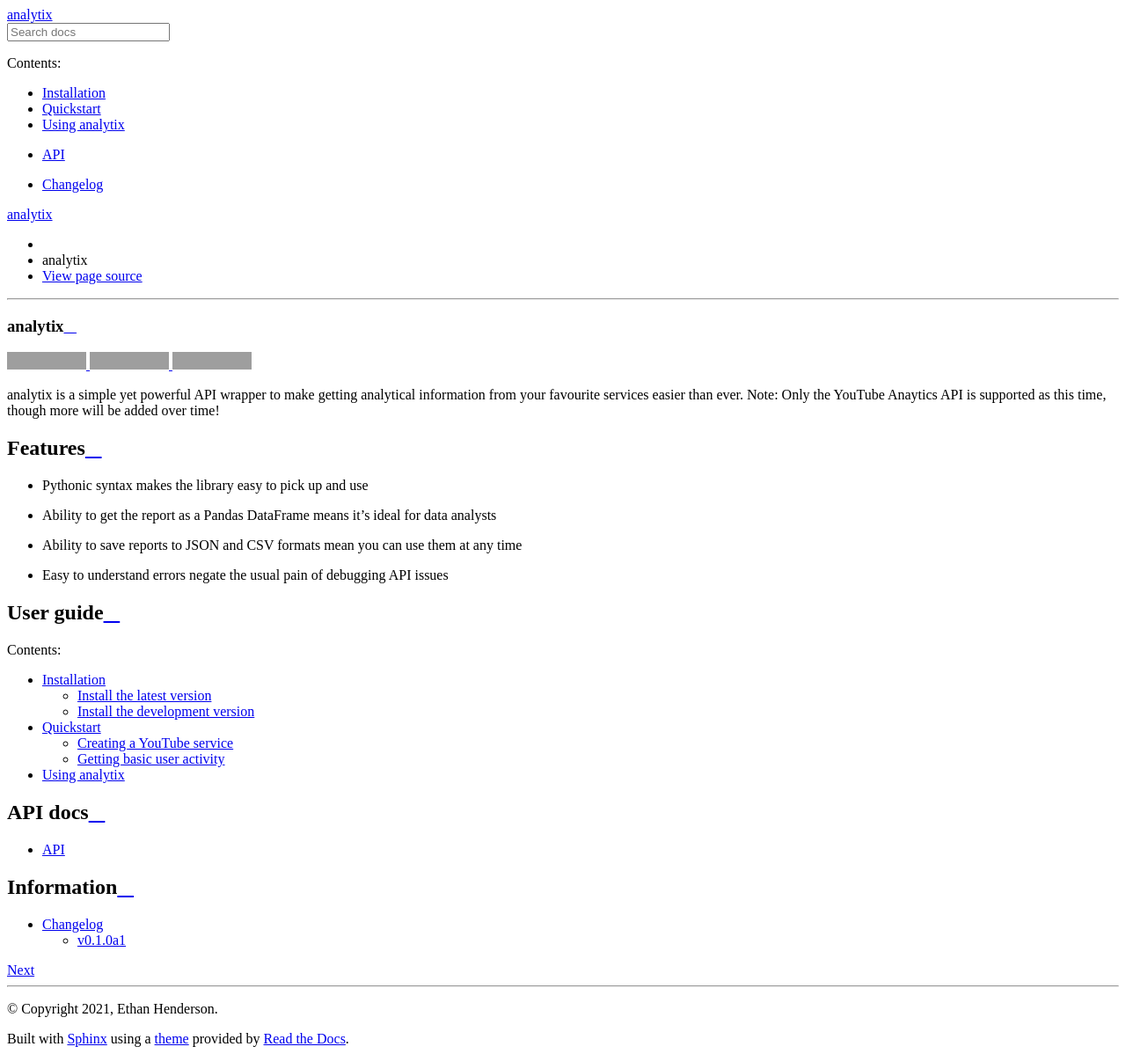
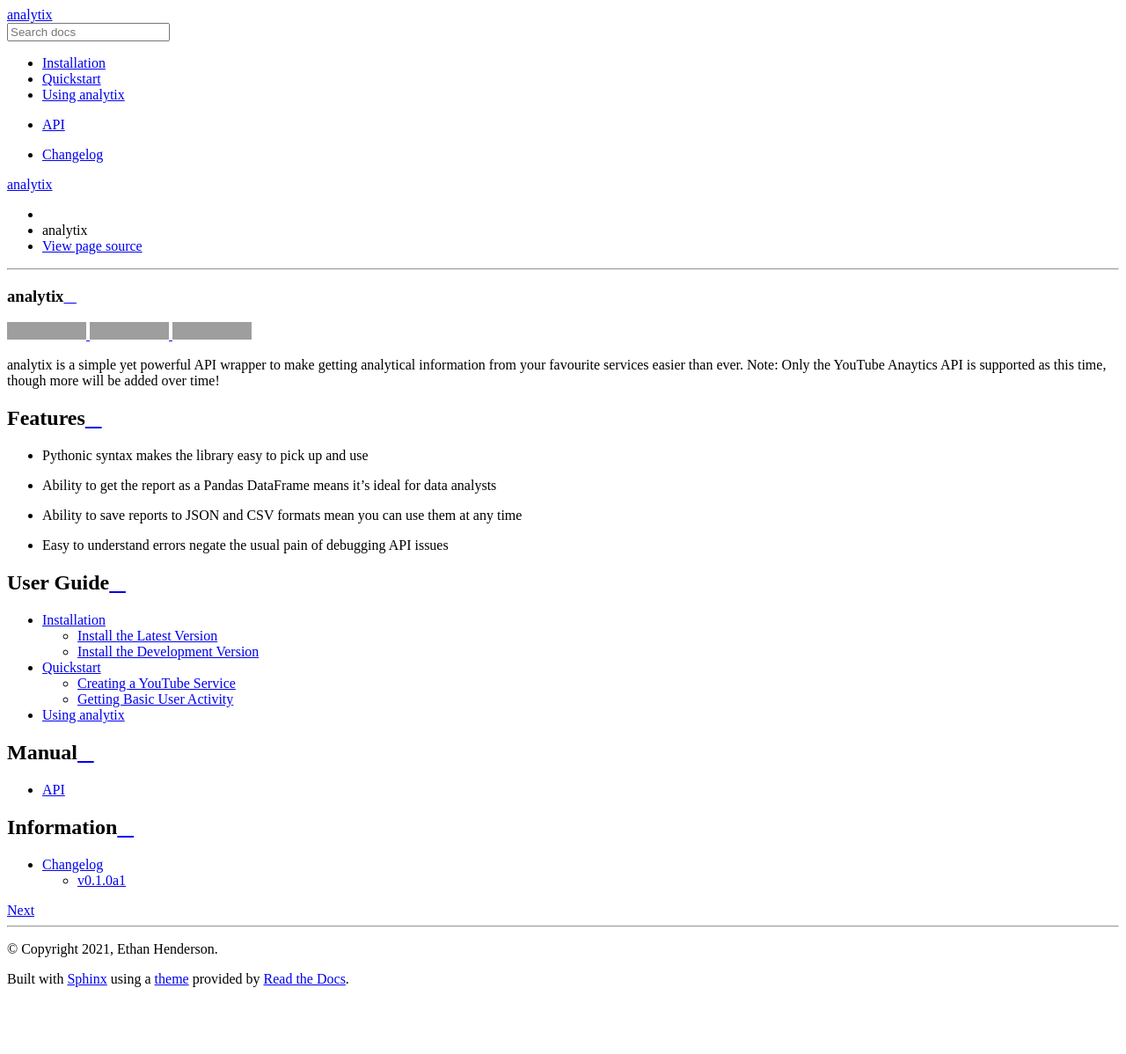
Before and after one commit to parafoxia/analytix, a Sphinx documentation site: the page built from docs/index.rst, in a window 1280 px wide. Shown: the whole page at 88% size. Built offline with Sphinx 7.4.7 and the Read the Docs theme 2.0.0, drawn with Linux system fonts in a browser that asks for light colours; after the commit the page ends 1130 px from its top, so only the background shows below that; grey boxes are pictures that could not be loaded.

Commit message:
Minor improvements
Make `API Reference` more consistently named across the docs
Make sub-headers title case

```diff
--- a/docs/index.rst
+++ b/docs/index.rst
@@ -28,19 +28,18 @@
 - Ability to save reports to JSON and CSV formats mean you can use them at any time
 - Easy to understand errors negate the usual pain of debugging API issues
 
-User guide
+User Guide
 ----------
 
 .. toctree::
    :maxdepth: 2
-   :caption: Contents:
 
    usage/install
    usage/quickstart
    usage/examples
 
-API docs
---------
+Manual
+------
 
 .. toctree::
    :maxdepth: 2
--- a/docs/usage/install.rst
+++ b/docs/usage/install.rst
@@ -7,7 +7,7 @@
 
     Python 3.6 or greater is required.
 
-Install the latest version
+Install the Latest Version
 --------------------------
 
 You can install the latest version of analytix using the following command:
@@ -23,7 +23,7 @@
     # In a virtual environment
     pip install analytix
 
-Install the development version
+Install the Development Version
 -------------------------------
 
 You can also install the development version by running the following (this example assumes you're on Linux/macOS):
--- a/docs/usage/quickstart.rst
+++ b/docs/usage/quickstart.rst
@@ -9,7 +9,7 @@
 
 .. _YouTube Analytics API Docs: https://developers.google.com/youtube/reporting/v1/code_samples/python#set-up-authorization-credentials/
 
-Creating a YouTube service
+Creating a YouTube Service
 --------------------------
 
 All requests to the YouTube Analytics API need to be authorised. To make this easier, analytix provides a :code:`YouTubeService` object.
@@ -44,7 +44,7 @@
 
 From there, follow the authorisation flow, and you're good to go!
 
-Getting basic user activity
+Getting Basic User Activity
 ---------------------------
 
 Once you have authorised a service, you can start pulling data from the API. analytix provides a number of classes to get different types of reports, but for this example we will just grab some basic activity information using the :code:`BasicYouTubeAnalytics` class. We also need to import the :code:`datetime` module for this example:
```
